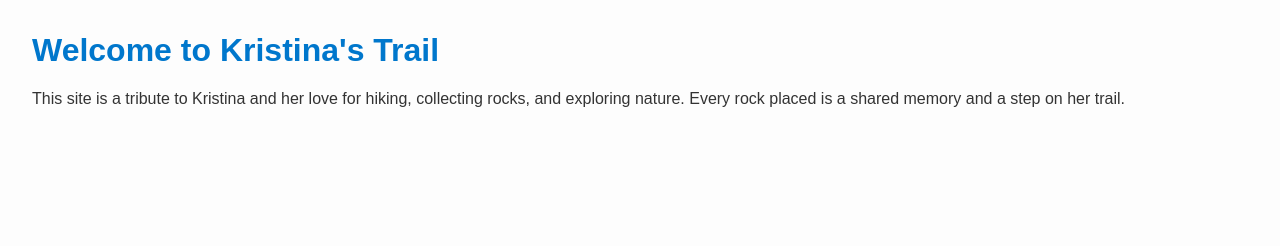
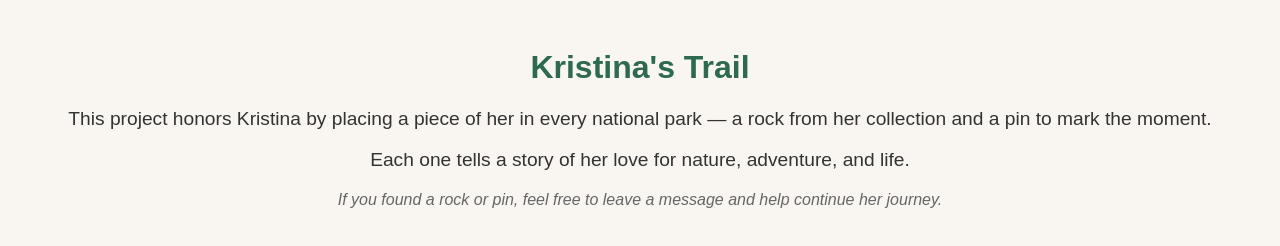
Before and after one commit to Kristinastrail/Kristinastrail.github.io, a plain HTML site: page index.html in a window 1280 px wide. Drawn offline with Linux system fonts and the light colour scheme.

Commit message:
Update index.html

```diff
--- a/index.html
+++ b/index.html
@@ -1,22 +1,34 @@
-<!DOCTYPE html><html>
+<!DOCTYPE html>
+<html lang="en">
 <head>
+  <meta charset="UTF-8">
+  <meta name="viewport" content="width=device-width, initial-scale=1.0">
   <title>Kristina's Trail</title>
-    <meta charset="UTF-8" />
-    <meta name="viewport" content="width=device-width, initial-scale=1.0" />
   <style>
     body {
-        font-family: sans-serif;
-        margin: 2em;
-        background: #fdfdfd;
+      font-family: Arial, sans-serif;
+      background-color: #f9f6f2;
       color: #333;
+      padding: 20px;
+      text-align: center;
     }
     h1 {
-        color: #0077cc;
+      color: #2d6a4f;
+    }
+    p {
+      font-size: 1.2em;
+    }
+    .note {
+      margin-top: 20px;
+      font-style: italic;
+      color: #666;
     }
   </style>
 </head>
 <body>
-    <h1>Welcome to Kristina's Trail</h1>
-    <p>This site is a tribute to Kristina and her love for hiking, collecting rocks, and exploring nature. Every rock placed is a shared memory and a step on her trail.</p>
+  <h1>Kristina's Trail</h1>
+  <p>This project honors Kristina by placing a piece of her in every national park — a rock from her collection and a pin to mark the moment.</p>
+  <p>Each one tells a story of her love for nature, adventure, and life.</p>
+  <div class="note">If you found a rock or pin, feel free to leave a message and help continue her journey.</div>
 </body>
 </html>
```
Lines whose indentation alone changed are shown as unchanged.
